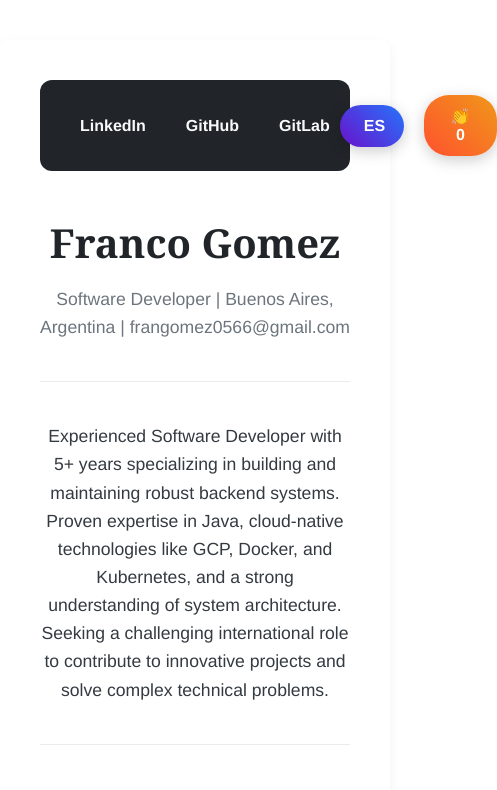
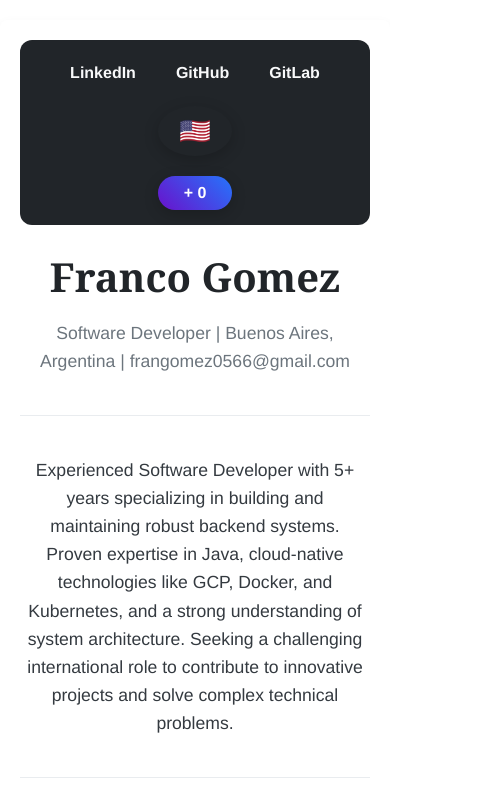
Before and after one commit to frangomezfran/resume, a website: page index.html in a window 390 px wide. Shown: the top 790 px of the page, 497 px wide, since content can reach past the window. Drawn offline with Linux system fonts and the light colour scheme; no server answers.

Commit message:
update resizable app and buttons

```diff
--- a/index.html
+++ b/index.html
@@ -20,7 +20,7 @@
     </div>
     <div class="nav-buttons">
       <button id="lang-toggle" class="lang-toggle-button" onclick="toggleLanguage()"></button>
-      <button id="clap-button" class="clap-button">👏 0</button>
+      <button id="like-button" class="like-button">+ 0</button>
     </div>
   </nav>
 
--- a/src/css/style.css
+++ b/src/css/style.css
@@ -175,20 +175,29 @@ nav a:hover {
 
 .lang-toggle-button {
   background: linear-gradient(45deg, #6a11cb, #2575fc);
-  color: white;
   border: none;
-  border-radius: 25px;
-  font-family: "Helvetica Neue", sans-serif;
-  font-weight: bold;
-  font-size: 1rem;
-  padding: 12px 24px;
   cursor: pointer;
+  width: 50px;
+  height: 50px;
+  background-size: 30px;
+  background-position: center;
+  background-repeat: no-repeat;
+  border-radius: 50%;
   transition: all 0.3s ease;
   outline: none;
   box-shadow: 0 4px 15px rgba(0, 0, 0, 0.2);
   position: relative;
   overflow: hidden;
 }
+
+.lang-toggle-button.en {
+  background-image: url('../img/us.png');
+}
+
+.lang-toggle-button.es {
+  background-image: url('../img/es.png');
+}
+
 .lang-toggle-button:before {
   content: "";
   position: absolute;
@@ -199,27 +208,30 @@ nav a:hover {
   background: linear-gradient(90deg, transparent, rgba(255, 255, 255, 0.2), transparent);
   transition: left 0.5s;
 }
+
 .lang-toggle-button:hover {
   transform: translateY(-3px);
   box-shadow: 0 8px 25px rgba(0, 0, 0, 0.3);
 }
+
 .lang-toggle-button:hover:before {
   left: 100%;
 }
+
 .lang-toggle-button:active {
   transform: translateY(1px);
   box-shadow: 0 4px 15px rgba(0, 0, 0, 0.2);
 }
 
-.clap-button {
-  background: linear-gradient(45deg, #ff512f, #f09819);
+.like-button{
+  background: linear-gradient(45deg, #6a11cb, #2575fc);
   color: white;
   border: none;
   border-radius: 25px;
   font-family: "Helvetica Neue", sans-serif;
   font-weight: bold;
   font-size: 1rem;
-  padding: 12px 24px;
+  padding: 8px 16px;
   cursor: pointer;
   transition: all 0.3s ease;
   outline: none;
@@ -227,7 +239,7 @@ nav a:hover {
   position: relative;
   overflow: hidden;
 }
-.clap-button:before {
+.like-button:before {
   content: "";
   position: absolute;
   top: 0;
@@ -237,46 +249,46 @@ nav a:hover {
   background: linear-gradient(90deg, transparent, rgba(255, 255, 255, 0.2), transparent);
   transition: left 0.5s;
 }
-.clap-button:hover {
+.like-button:hover {
   transform: translateY(-3px);
   box-shadow: 0 8px 25px rgba(0, 0, 0, 0.3);
 }
-.clap-button:hover:before {
+.like-button:hover:before {
   left: 100%;
 }
-.clap-button:active {
+.like-button:active {
   transform: translateY(1px);
   box-shadow: 0 4px 15px rgba(0, 0, 0, 0.2);
 }
 @media (max-width: 768px) {
-  .clap-button body {
+  body {
     padding: 0 10px;
   }
-  .clap-button #container {
+  #container {
     padding: 20px;
     margin: 20px auto;
   }
-  .clap-button nav {
+  nav {
     flex-direction: column;
     gap: 15px;
     position: static;
   }
-  .clap-button .nav-links, .clap-button .nav-buttons {
+  .nav-links, .nav-buttons {
     flex-wrap: wrap;
     justify-content: center;
   }
-  .clap-button .nav-buttons button {
+  .nav-buttons button {
     width: 100%;
     max-width: 300px;
   }
-  .clap-button #nombre {
+  #nombre {
     padding-top: 20px;
   }
-  .clap-button #habilidades #habilidades_cuadros {
+  #habilidades #habilidades_cuadros {
     flex-direction: column;
     gap: 0;
   }
-  .clap-button #habilidades .cuadro_completo {
+  #habilidades .cuadro_completo {
     width: 100%;
     margin-bottom: 30px;
   }
--- a/src/js/main.js
+++ b/src/js/main.js
@@ -13,13 +13,9 @@ const changeLanguage = async (language) => {
             element.innerHTML = data[key];
         }
     });
-    // Update the button text
     const langButton = document.getElementById('lang-toggle');
-    if (language === 'es') {
-        langButton.textContent = 'EN';
-    } else {
-        langButton.textContent = 'ES';
-    }
+    langButton.classList.toggle('en', language === 'en');
+    langButton.classList.toggle('es', language === 'es');
     currentLanguage = language;
 };
 
@@ -48,21 +44,21 @@ const firebaseConfig = {
 if (firebaseConfig && firebaseConfig.apiKey) {
   firebase.initializeApp(firebaseConfig);
   const db = firebase.firestore();
-  const clapButton = document.getElementById('clap-button');
+  const likeButton = document.getElementById('like-button');
   const counterRef = db.collection('claps').doc('counter');
 
   // Carga el contador inicial y escucha cambios en tiempo real
   counterRef.onSnapshot((doc) => {
     if (doc.exists) {
       const count = doc.data().count;
-      clapButton.innerHTML = `👏 ${count}`;
+      likeButton.innerHTML = `❤️ ${count}`;
     } else {
       console.log("Counter document does not exist!");
     }
   });
 
   // Incrementa el contador cuando se hace clic
-  clapButton.addEventListener('click', () => {
+  likeButton.addEventListener('click', () => {
     // Usa la función de incremento transaccional de Firestore para evitar condiciones de carrera
     db.runTransaction((transaction) => {
       return transaction.get(counterRef).then((doc) => {
@@ -80,8 +76,8 @@ if (firebaseConfig && firebaseConfig.apiKey) {
 } else {
   console.warn("Firebase config is missing. Clap counter will not work.");
   // Opcional: Ocultar el botón si Firebase no está configurado
-  const clapButton = document.getElementById('clap-button');
-  if(clapButton) {
-    clapButton.style.display = 'none';
+  const likeButton = document.getElementById('like-button');
+  if(likeButton) {
+    likeButton.style.display = 'none';
   }
 }
```
Also changed, not shown: src/img/es.png (added), src/img/us.png (added).
